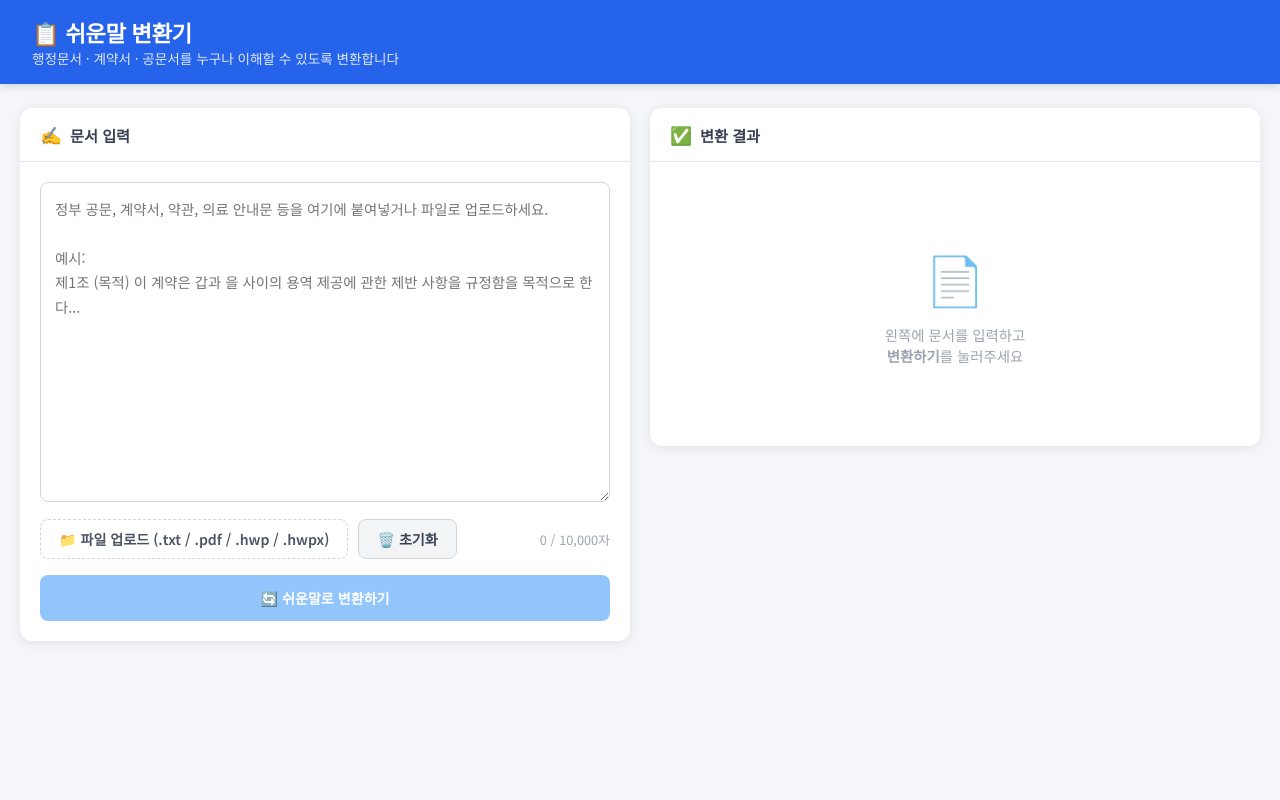
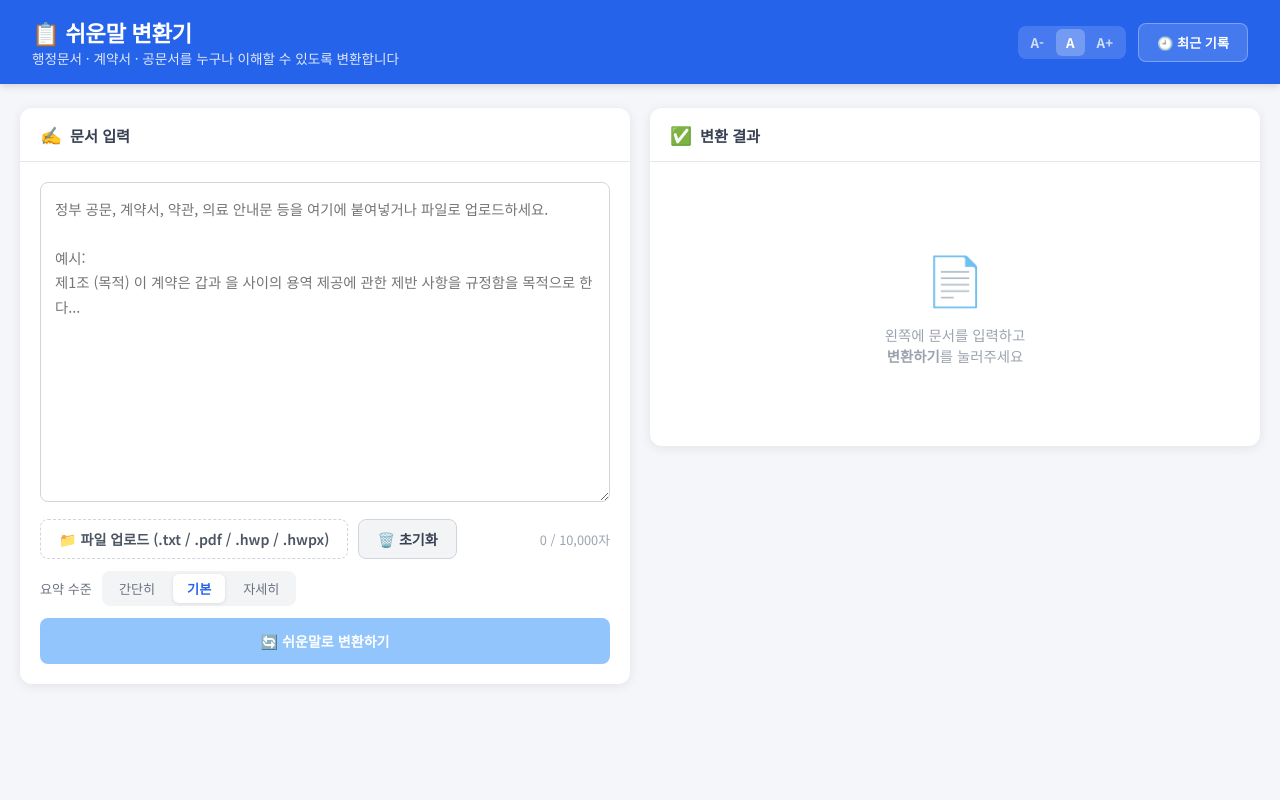
Before and after one commit to Choroning/CLI_AL, a Flask app: page / in a window 1280 px wide. Run offline with Flask 3, Linux system fonts and the light colour scheme.

Commit message:
feat: 글자크기 조절, TTS, 단어하이라이트, 분석기록, 요약수준 선택 기능 추가
- 헤더에 A-/A/A+ 글자 크기 조절 버튼 추가 (localStorage 저장)
- 쉬운말 섹션에 TTS(음성 읽기) 버튼 추가 (Web Speech API)
- 어려운 단어 자동 하이라이트 및 클릭 시 설명 팝업
- 최근 분석 기록 5개 저장/불러오기 (localStorage)
- 요약 수준 선택(간단히/기본/자세히) 및 detail_level 스트리밍 전달

Co-Authored-By: Claude Sonnet 4.6 <noreply@anthropic.com>

```diff
--- a/app.py
+++ b/app.py
@@ -154,7 +154,8 @@ def analyze_stream():
     if not data:
         return jsonify({'error': '요청 데이터가 없습니다.'}), 400
 
-    document = data.get('document', '').strip()
+    document     = data.get('document', '').strip()
+    detail_level = data.get('detail_level', 'normal')
     if not document:
         return jsonify({'error': '문서 내용을 입력해주세요.'}), 400
     if len(document) > 10000:
@@ -163,7 +164,7 @@ def analyze_stream():
     def generate():
         import json as _json
         try:
-            for event in llm.analyze_document_stream(document):
+            for event in llm.analyze_document_stream(document, detail_level):
                 yield f"data: {_json.dumps(event, ensure_ascii=False)}\n\n"
         except Exception as e:
             yield f"data: {_json.dumps({'error': str(e)})}\n\n"
--- a/llm_service.py
+++ b/llm_service.py
@@ -76,7 +76,7 @@ class LLMService:
         except Exception as e:
             return {'error': str(e)}
 
-    def analyze_document_stream(self, document: str):
+    def analyze_document_stream(self, document: str, detail_level: str = 'normal'):
         """
         분석 결과를 SSE 이벤트로 스트리밍.
         yield {'meta': {...}}  — RAG 메타 (첫 번째)
@@ -84,7 +84,7 @@ class LLMService:
         """
         from rag_service import get_rag_context
         rag_context, rag_laws = get_rag_context(document)
-        prompt = build_analyze_prompt(document, rag_context)
+        prompt = build_analyze_prompt(document, rag_context, detail_level)
 
         yield {'meta': {'rag_used': bool(rag_context), 'rag_laws': rag_laws}}
 
--- a/static/css/style.css
+++ b/static/css/style.css
@@ -11,6 +11,11 @@ body {
   min-height: 100vh;
 }
 
+/* ── 글자 크기 ── */
+body.font-sm { font-size: 14px; }
+body.font-md { font-size: 16px; }
+body.font-lg { font-size: 19px; }
+
 /* ── 헤더 ── */
 header {
   background: #2563eb;
@@ -21,6 +26,147 @@ header {
   gap: 12px;
   box-shadow: 0 2px 8px rgba(0,0,0,0.15);
 }
+
+.header-controls {
+  margin-left: auto;
+  display: flex;
+  align-items: center;
+  gap: 12px;
+}
+
+.font-controls {
+  display: flex;
+  gap: 2px;
+  background: rgba(255,255,255,0.15);
+  border-radius: 8px;
+  padding: 3px;
+}
+
+.font-btn {
+  background: none;
+  border: none;
+  color: rgba(255,255,255,0.75);
+  padding: 4px 10px;
+  border-radius: 6px;
+  cursor: pointer;
+  font-weight: 700;
+  font-family: inherit;
+  transition: all 0.15s;
+}
+
+.font-btn.active,
+.font-btn:hover { background: rgba(255,255,255,0.25); color: #fff; }
+
+.history-btn {
+  background: rgba(255,255,255,0.15) !important;
+  color: #fff !important;
+  border-color: rgba(255,255,255,0.3) !important;
+  font-size: 0.82rem !important;
+}
+
+.history-btn:hover { background: rgba(255,255,255,0.25) !important; }
+
+/* ── 히스토리 드롭다운 ── */
+.history-dropdown {
+  position: fixed;
+  top: 64px;
+  right: 32px;
+  width: 340px;
+  background: #fff;
+  border-radius: 12px;
+  box-shadow: 0 8px 32px rgba(0,0,0,0.18);
+  z-index: 150;
+  overflow: hidden;
+}
+
+.history-header {
+  padding: 12px 16px;
+  font-weight: 600;
+  font-size: 0.88rem;
+  color: #374151;
+  border-bottom: 1px solid #e5e7eb;
+  display: flex;
+  justify-content: space-between;
+  align-items: center;
+}
+
+.history-item {
+  padding: 12px 16px;
+  border-bottom: 1px solid #f3f4f6;
+  cursor: pointer;
+  transition: background 0.15s;
+}
+
+.history-item:hover { background: #f9fafb; }
+.history-item:last-child { border-bottom: none; }
+
+.history-type { font-size: 0.8rem; font-weight: 600; color: #6b7280; margin-bottom: 4px; }
+.history-preview { font-size: 0.88rem; color: #374151; margin-bottom: 4px; white-space: nowrap; overflow: hidden; text-overflow: ellipsis; }
+.history-time { font-size: 0.75rem; color: #9ca3af; }
+.history-empty { padding: 24px; text-align: center; color: #9ca3af; font-size: 0.88rem; }
+
+/* ── 요약 수준 토글 ── */
+.detail-toggle {
+  display: flex;
+  align-items: center;
+  gap: 10px;
+  margin-top: 12px;
+}
+
+.detail-label { font-size: 0.82rem; color: #6b7280; font-weight: 500; }
+
+.detail-options {
+  display: flex;
+  gap: 4px;
+  background: #f3f4f6;
+  border-radius: 8px;
+  padding: 3px;
+}
+
+.detail-btn {
+  background: none;
+  border: none;
+  padding: 5px 14px;
+  border-radius: 6px;
+  font-size: 0.82rem;
+  font-weight: 500;
+  cursor: pointer;
+  font-family: inherit;
+  color: #6b7280;
+  transition: all 0.15s;
+}
+
+.detail-btn.active { background: #fff; color: #2563eb; box-shadow: 0 1px 4px rgba(0,0,0,0.1); font-weight: 700; }
+.detail-btn:hover:not(.active) { color: #374151; }
+
+/* ── TTS 버튼 ── */
+.tts-btn {
+  margin-left: auto;
+  background: none;
+  border: 1px solid #d1d5db;
+  border-radius: 6px;
+  padding: 3px 10px;
+  font-size: 0.78rem;
+  cursor: pointer;
+  color: #6b7280;
+  font-family: inherit;
+  transition: all 0.15s;
+}
+
+.tts-btn:hover { background: #f3f4f6; color: #374151; }
+
+/* ── 단어 하이라이트 ── */
+mark.word-highlight {
+  background: #fef9c3;
+  color: inherit;
+  border-bottom: 1.5px dashed #ca8a04;
+  border-radius: 2px;
+  padding: 0 1px;
+  cursor: pointer;
+  transition: background 0.15s;
+}
+
+mark.word-highlight:hover { background: #fde047; }
 
 header h1 {
   font-size: 1.4rem;
--- a/static/js/main.js
+++ b/static/js/main.js
@@ -10,6 +10,8 @@ const tooltip    = document.getElementById('tooltip-overlay');
 let lastResult      = null;
 let chatHistory     = [];
 let currentDocument = '';
+let currentDetail   = 'normal';
+let ttsActive       = false;
 
 const MAX_CHARS = 10000;
 
@@ -83,7 +85,7 @@ analyzeBtn.addEventListener('click', async () => {
     const res = await fetch('/analyze/stream', {
       method: 'POST',
       headers: { 'Content-Type': 'application/json' },
-      body: JSON.stringify({ document: docText }),
+      body: JSON.stringify({ document: docText, detail_level: currentDetail }),
     });
 
     if (!res.ok) {
@@ -133,6 +135,7 @@ analyzeBtn.addEventListener('click', async () => {
       resultArea.innerHTML = errorState('응답 파싱에 실패했습니다.');
     } else {
       renderResult(result);
+    saveHistory(docText, result);
     }
 
   } catch (e) {
@@ -197,8 +200,11 @@ function renderResult(data) {
 
     ${simplified ? `
     <div class="result-section">
-      <div class="section-title">📝 쉬운말로 바꾼 내용</div>
-      <div class="simplified-text">${escHtml(simplified)}</div>
+      <div class="section-title">
+        📝 쉬운말로 바꾼 내용
+        <button class="tts-btn" id="tts-btn" onclick="toggleTTS(${JSON.stringify(simplified)})" title="음성으로 듣기">🔊 듣기</button>
+      </div>
+      <div class="simplified-text">${buildHighlightedText(simplified, difficultWords)}</div>
     </div>` : ''}
 
     ${keyPoints.length ? `
@@ -476,6 +482,151 @@ function saveResult() {
   showToast('파일로 저장됐습니다.');
 }
 
+// ── 글자 크기 ──────────────────────────────────
+(function initFontSize() {
+  const saved = localStorage.getItem('fontSize') || 'md';
+  applyFontSize(saved);
+})();
+
+function setFontSize(size) {
+  applyFontSize(size);
+  localStorage.setItem('fontSize', size);
+}
+
+function applyFontSize(size) {
+  document.body.classList.remove('font-sm', 'font-md', 'font-lg');
+  document.body.classList.add('font-' + size);
+  document.querySelectorAll('.font-btn').forEach(b => b.classList.remove('active'));
+  const btn = document.querySelector(`.font-btn[onclick*="'${size}'"]`);
+  if (btn) btn.classList.add('active');
+}
+
+// ── 요약 수준 ──────────────────────────────────
+function setDetailLevel(level) {
+  currentDetail = level;
+  document.querySelectorAll('.detail-btn').forEach(b => {
+    b.classList.toggle('active', b.dataset.level === level);
+  });
+}
+
+// ── TTS ───────────────────────────────────────
+function toggleTTS(text) {
+  if (speechSynthesis.speaking) {
+    speechSynthesis.cancel();
+    ttsActive = false;
+    updateTTSBtn('🔊 듣기');
+    return;
+  }
+  const utt = new SpeechSynthesisUtterance(text);
+  utt.lang = 'ko-KR';
+  utt.rate = 0.9;
+  const voices = speechSynthesis.getVoices();
+  const koVoice = voices.find(v => v.lang.startsWith('ko'));
+  if (koVoice) utt.voice = koVoice;
+  utt.onend = utt.onerror = () => { ttsActive = false; updateTTSBtn('🔊 듣기'); };
+  speechSynthesis.speak(utt);
+  ttsActive = true;
+  updateTTSBtn('⏹ 정지');
+}
+
+function updateTTSBtn(label) {
+  const btn = document.getElementById('tts-btn');
+  if (btn) btn.textContent = label;
+}
+
+// ── 단어 하이라이트 ────────────────────────────
+function buildHighlightedText(text, difficultWords) {
+  if (!difficultWords || !difficultWords.length) return escHtml(text);
+  const sorted = [...difficultWords].sort((a, b) => b.word.length - a.word.length);
+  let segs = [{ text, hl: false }];
+  for (const w of sorted) {
+    const next = [];
+    for (const seg of segs) {
+      if (seg.hl) { next.push(seg); continue; }
+      const parts = seg.text.split(w.word);
+      for (let i = 0; i < parts.length; i++) {
+        if (parts[i]) next.push({ text: parts[i], hl: false });
+        if (i < parts.length - 1)
+          next.push({ text: w.word, hl: true, explanation: w.explanation });
+      }
+    }
+    segs = next;
+  }
+  return segs.map(s => s.hl
+    ? `<mark class="word-highlight" data-word="${escAttr(s.text)}" data-explanation="${escAttr(s.explanation)}" onclick="showWordTooltip(this)">${escHtml(s.text)}</mark>`
+    : escHtml(s.text)
+  ).join('');
+}
+
+// ── 히스토리 ───────────────────────────────────
+const HIST_KEY  = 'doc_history';
+const HIST_MAX  = 5;
+
+function saveHistory(doc, result) {
+  const list = getHistory();
+  list.unshift({
+    id:          Date.now(),
+    doc_preview: doc.slice(0, 80).replace(/\n/g, ' '),
+    doc_type:    result.doc_type || '기타',
+    document:    doc,
+    result,
+    timestamp:   new Date().toLocaleString('ko-KR'),
+  });
+  if (list.length > HIST_MAX) list.splice(HIST_MAX);
+  localStorage.setItem(HIST_KEY, JSON.stringify(list));
+}
+
+function getHistory() {
+  try { return JSON.parse(localStorage.getItem(HIST_KEY) || '[]'); } catch { return []; }
+}
+
+function toggleHistory() {
+  const dd = document.getElementById('history-dropdown');
+  const show = dd.style.display === 'none';
+  dd.style.display = show ? 'block' : 'none';
+  if (show) renderHistoryList();
+}
+
+function renderHistoryList() {
+  const list = getHistory();
+  const el   = document.getElementById('history-list');
+  if (!list.length) {
+    el.innerHTML = '<div class="history-empty">저장된 기록이 없습니다</div>';
+    return;
+  }
+  el.innerHTML = list.map(item => `
+    <div class="history-item" onclick="loadHistory(${item.id})">
+      <div class="history-type">${docTypeIcon(item.doc_type)} ${escHtml(item.doc_type)}</div>
+      <div class="history-preview">${escHtml(item.doc_preview)}...</div>
+      <div class="history-time">${escHtml(item.timestamp)}</div>
+    </div>
+  `).join('');
+}
+
+function loadHistory(id) {
+  const item = getHistory().find(h => h.id === id);
+  if (!item) return;
+  textarea.value = item.document;
+  textarea.dispatchEvent(new Event('input'));
+  currentDocument = item.document;
+  renderResult(item.result);
+  document.getElementById('history-dropdown').style.display = 'none';
+  showToast('기록을 불러왔습니다.');
+}
+
+function clearHistory() {
+  localStorage.removeItem(HIST_KEY);
+  renderHistoryList();
+}
+
+// 외부 클릭 시 히스토리 닫기
+document.addEventListener('click', e => {
+  const dd  = document.getElementById('history-dropdown');
+  const btn = document.getElementById('history-btn');
+  if (dd && !dd.contains(e.target) && !btn.contains(e.target))
+    dd.style.display = 'none';
+});
+
 // ── 유틸 ──────────────────────────────────────
 function escHtml(str) {
   return String(str)
--- a/templates/index.html
+++ b/templates/index.html
@@ -16,7 +16,24 @@
     <h1>📋 쉬운말 변환기</h1>
     <p>행정문서 · 계약서 · 공문서를 누구나 이해할 수 있도록 변환합니다</p>
   </div>
+  <div class="header-controls">
+    <div class="font-controls">
+      <button class="font-btn" onclick="setFontSize('sm')" title="글자 작게">A-</button>
+      <button class="font-btn active" id="font-md-btn" onclick="setFontSize('md')" title="기본 크기">A</button>
+      <button class="font-btn" onclick="setFontSize('lg')" title="글자 크게">A+</button>
+    </div>
+    <button class="btn btn-secondary history-btn" id="history-btn" onclick="toggleHistory()" title="최근 기록">🕘 최근 기록</button>
+  </div>
 </header>
+
+<!-- ── 히스토리 드롭다운 ── -->
+<div class="history-dropdown" id="history-dropdown" style="display:none;">
+  <div class="history-header">
+    <span>최근 분석 기록</span>
+    <button onclick="clearHistory()" style="background:none;border:none;color:#9ca3af;cursor:pointer;font-size:0.8rem;">전체 삭제</button>
+  </div>
+  <div id="history-list"></div>
+</div>
 
 <!-- ── 메인 ── -->
 <div class="container">
@@ -50,7 +67,16 @@
           <span class="char-count" id="char-count">0 / 10,000자</span>
         </div>
 
-        <div style="margin-top: 16px;">
+        <div class="detail-toggle">
+          <span class="detail-label">요약 수준</span>
+          <div class="detail-options">
+            <button class="detail-btn" data-level="brief" onclick="setDetailLevel('brief')">간단히</button>
+            <button class="detail-btn active" data-level="normal" onclick="setDetailLevel('normal')">기본</button>
+            <button class="detail-btn" data-level="detailed" onclick="setDetailLevel('detailed')">자세히</button>
+          </div>
+        </div>
+
+        <div style="margin-top: 12px;">
           <button class="btn btn-primary" id="analyze-btn" disabled style="width:100%; justify-content:center; padding:13px;">
             🔄 쉬운말로 변환하기
           </button>
```
Also changed, not shown: prompts.py (+15 -3 lines).
